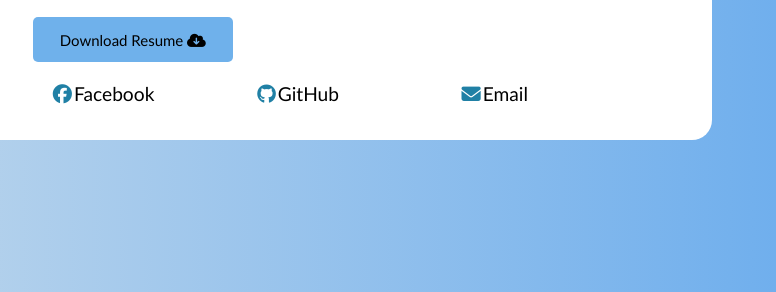
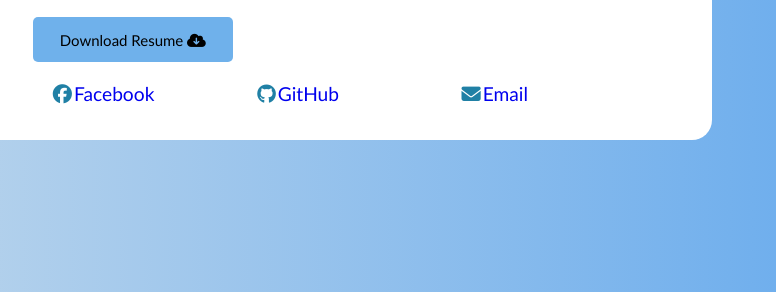
Before and after one commit to Faiyez/HTML-CSS-JS-projects, a plain HTML site: page PortfolioSite/index.html in a window 1280 px wide. Shown: the part 354-646 px from the top of the page, 504-1280 px from the left. Drawn offline with Linux system fonts and the light colour scheme.

Commit message:
added links to social media profiles

```diff
--- a/PortfolioSite/index.html
+++ b/PortfolioSite/index.html
@@ -59,9 +59,16 @@
                         </div>
                         <div>
                             <ul class = 'links'>
-                                <li class = 'listItem'><i class="fa-brands fa-facebook" id = 'logoLink'></i>Facebook</li>
-                                <li class = 'listItem'><i class="fa-brands fa-github" id = 'logoLink'></i>GitHub</i></li>
-                                <li class = 'listItem'><i class="fa-solid fa-envelope" id = 'logoLink'></i>Email</li>
+                                <a href = 'https://www.facebook.com/settings?tab=account&section=username'>
+                                    <li class = 'listItem' ><i class="fa-brands fa-facebook" id = 'logoLink'></i>Facebook</li>
+                                </a>
+                                <a href = 'https://github.com/Faiyez'>
+                                    <li class = 'listItem'><i class="fa-brands fa-github" id = 'logoLink'></i>GitHub</i></li>
+                                </a>
+                                <a href = 'mailto: smfnoor@mun.ca'>
+                                    <li class = 'listItem'><i class="fa-solid fa-envelope" id = 'logoLink'></i>Email</li>
+                                </a>
+
                             </ul>
                   <!--          <button class = 'button' id="pleaseScroll">Please Scroll Down</button> -->
                         </div>
```
